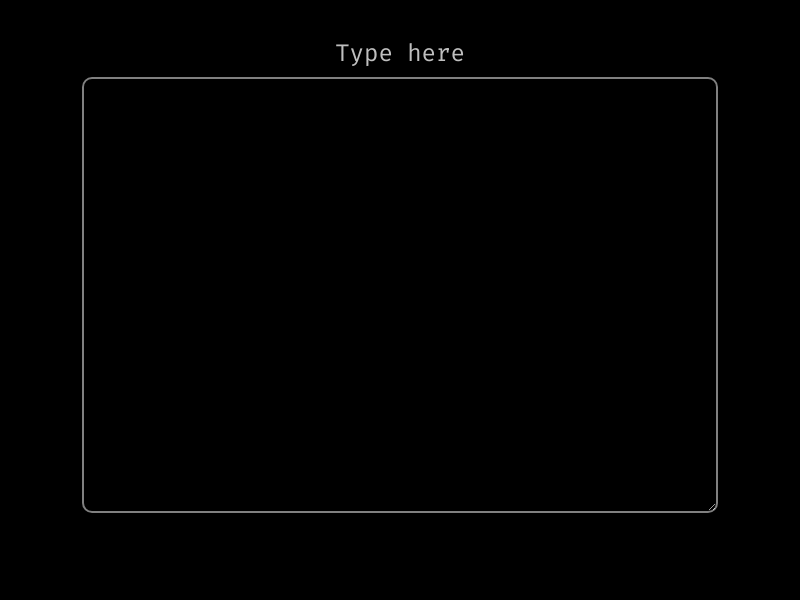
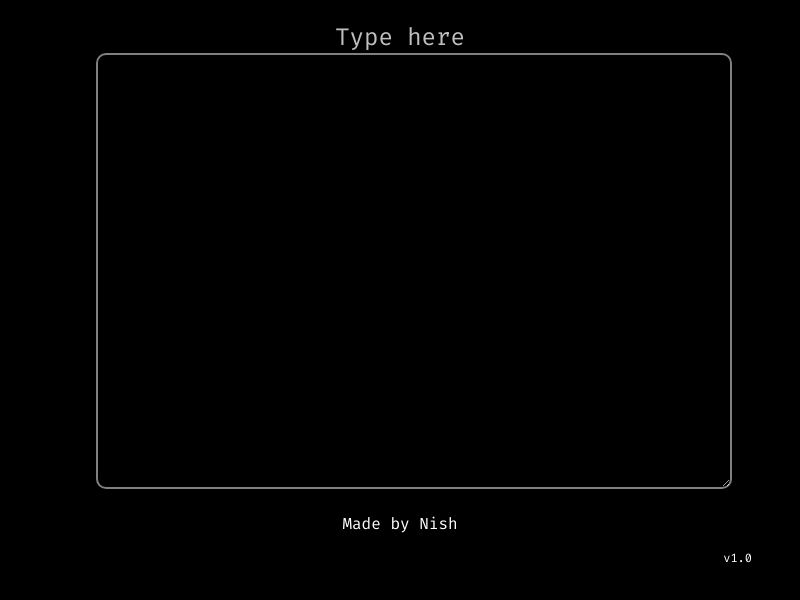
Before and after one commit to nisheet-n/desktop-textpad-app, an Electron app: page src/index.html in a window 800 px wide. Shown: the part 98-698 px from the top of the page. Drawn offline with Linux system fonts and the light colour scheme.

Commit message:
Some additions

```diff
--- a/package.json
+++ b/package.json
@@ -1,5 +1,5 @@
 {
-  "name": "first-electron-app",
+  "name": "textpad-app",
   "version": "1.0.0",
   "description": "",
   "main": "main.js",
--- a/src/index.html
+++ b/src/index.html
@@ -15,6 +15,8 @@
 				<textarea></textarea>
 			</div>
 		</form>
+		<p>Made by Nish</p>
+		<p class="version">v1.0</p>
 	</body>
 
 </html>
--- a/src/style.css
+++ b/src/style.css
@@ -1,6 +1,6 @@
 @import url('https://fonts.googleapis.com/css2?family=Fira+Code:wght@400;600&display=swap');
 * {
-	margin: 1rem 0rem;
+	margin: 1rem 1rem;
 	padding: 0;
 	font-family: 'Fira Code', monospace;
 	background: black;
@@ -14,9 +14,9 @@
 
 form {
 	color: rgba(255, 255, 255, 0.75);
-	margin-top: 2rem;
+	margin-top: 1.5rem;
 	text-align: center;
-	line-height: 3rem;
+	line-height: 2rem;
 	font-size: 1.5rem;
 }
 
@@ -30,3 +30,14 @@ textarea {
 	border: 2px solid rgba(255, 255, 255, 0.5);
 	border-radius: 10px;
 }
+
+p {
+	text-align: center;
+	color: #fff;
+}
+
+.version {
+	text-align: right;
+	color: #fff;
+	font-size: 0.75rem;
+}
```
Also changed, not shown: 1 other file.
